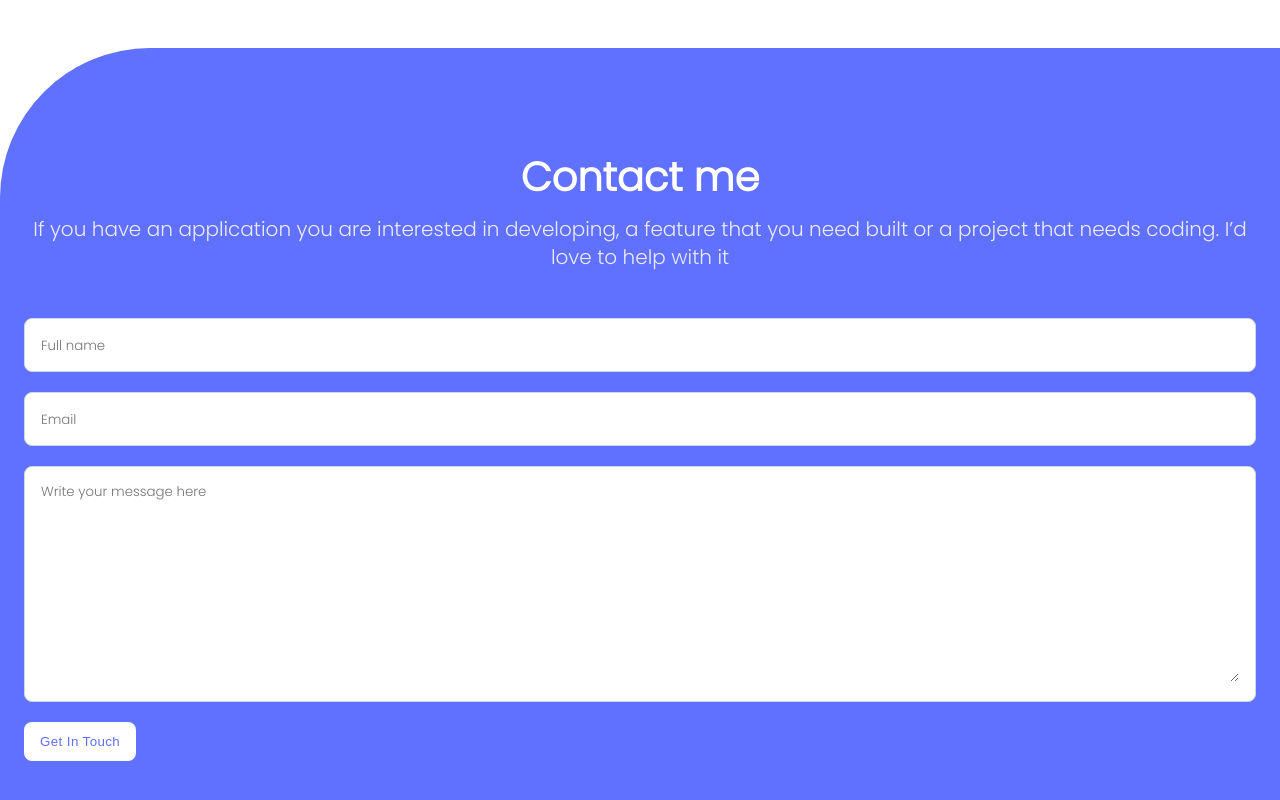
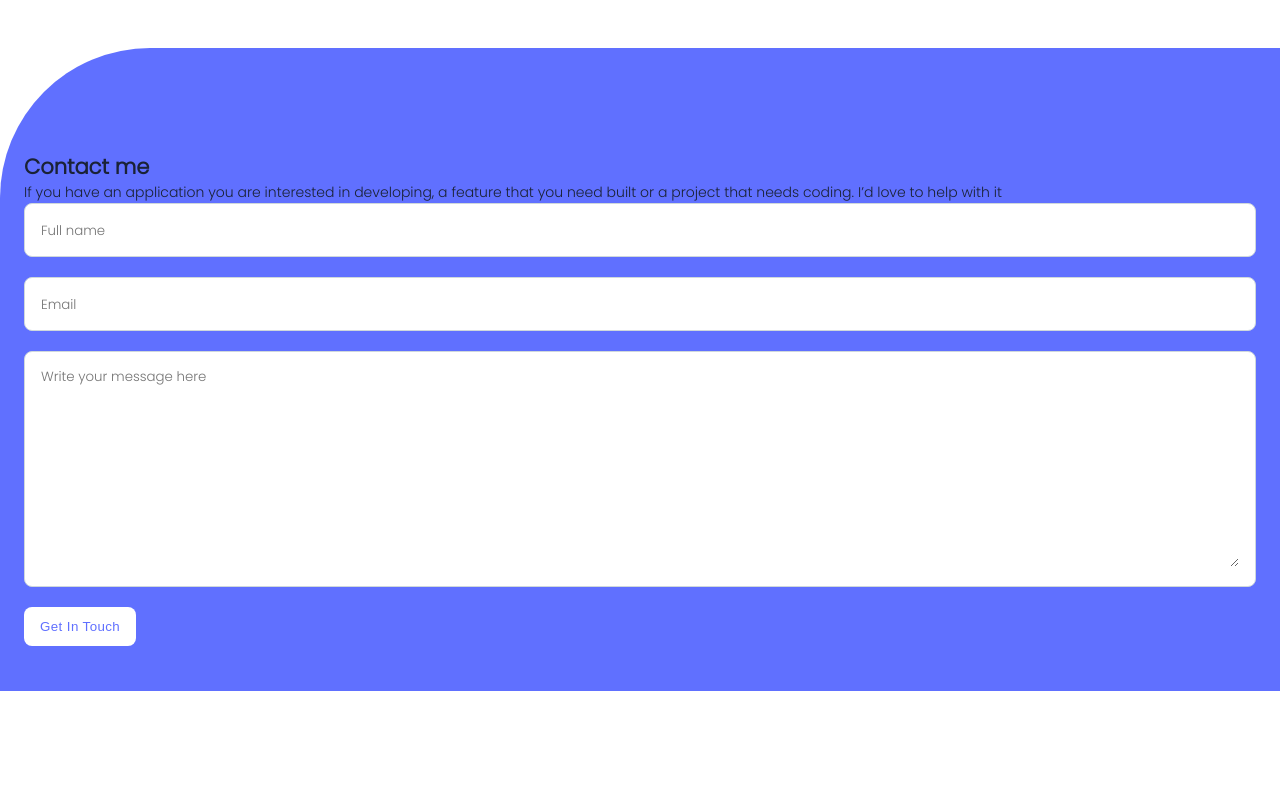
Before and after one commit to IshmaelKargbo/portfolio, a plain HTML site: page index.html in a window 1280 px wide. Shown: the part 3240-4040 px from the top of the page. After the commit the page ends 3931 px from the top, so only its background shows below. Drawn offline with Linux system fonts and the light colour scheme.

Commit message:
contact-section

```diff
--- a/style.css
+++ b/style.css
@@ -204,22 +204,6 @@ body {
   border-top-left-radius: 150px;
 }
 
-.contact-section .title {
-  font-size: 40px;
-  line-height: 52px;
-  text-align: center;
-  color: #FFFFFF;
-  margin-bottom: 12px;
-}
-
-.contact-section .details {
-  font-size: 20px;
-  line-height: 28px;
-  text-align: center;
-  color: #EBEBFF;
-  margin-bottom: 47px;
-}
-
 .form .form-field {
   background: #fff;
   border: 1px solid #cfd8dc;
```
